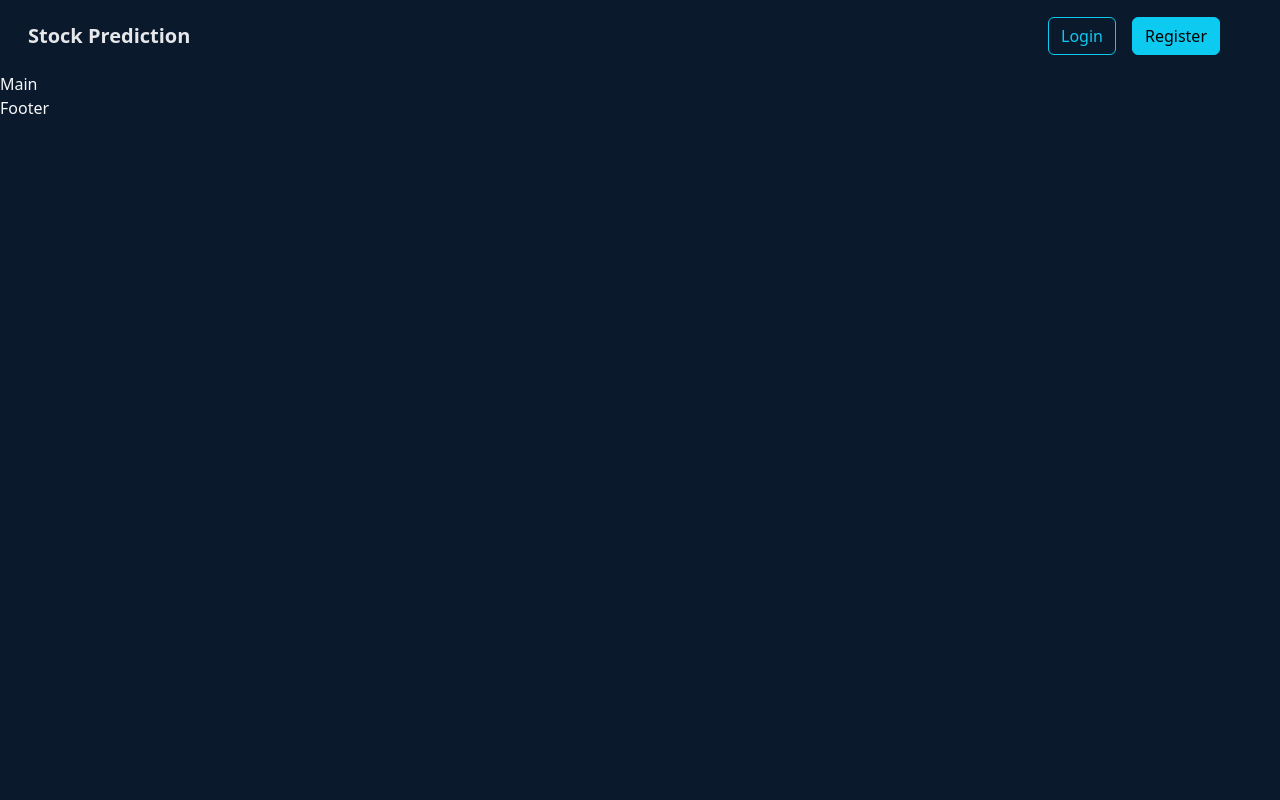
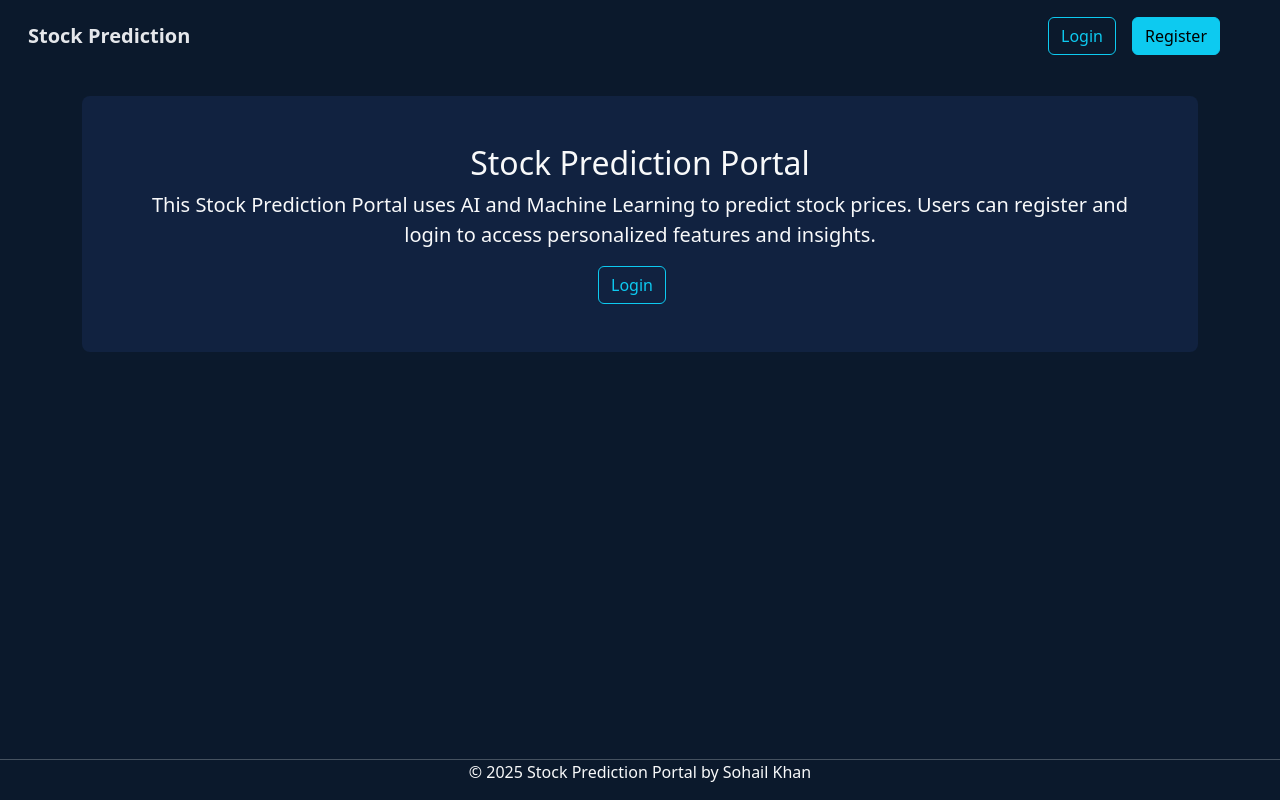
Before and after one commit to sohailk007/fullstack-ai-ml-stock-app, a React (Vite) app in the folder frontend/: page / in a window 1280 px wide. Built offline with nearby package versions, Linux system fonts and the light colour scheme.

Commit message:
refactor layout structure in App component; enhance Main and Footer components with improved styling and content

```diff
--- a/frontend/src/App.jsx
+++ b/frontend/src/App.jsx
@@ -1,17 +1,21 @@
-import { useState } from 'react'
 import './assets/css/style.css'
 import Header from './components/Header.jsx'
 import Main from './components/Main.jsx'
 import Footer from './components/Footer.jsx'
 
 function App() {
+  return (
+    <div className="d-flex flex-column min-vh-100">
 
-  return (
-    <>
-    <Header />
-    <Main />
-    <Footer/>
-    </>
+      <Header />
+
+      {/* Main content grows and pushes footer down */}
+      <main className="flex-grow-1">
+        <Main />
+      </main>
+
+      <Footer />
+    </div>
   )
 }
 
--- a/frontend/src/assets/css/style.css
+++ b/frontend/src/assets/css/style.css
@@ -1,3 +1,6 @@
 body{
     background-color:#0B192C;
 }
+.bg-light-dark{
+    background-color:#112240;
+}
--- a/frontend/src/components/Footer.jsx
+++ b/frontend/src/components/Footer.jsx
@@ -2,7 +2,12 @@ import React from 'react'
 
 const Footer = () => {
   return (
-    <div className='text-light'>Footer</div>
+    <footer className="mt-auto py-3">
+      <hr className="border-light opacity-25 m-0" />
+      <p className="text-light text-center mb-0">
+        © 2025 Stock Prediction Portal by Sohail Khan
+      </p>
+    </footer>
   )
 }
 
--- a/frontend/src/components/Main.jsx
+++ b/frontend/src/components/Main.jsx
@@ -2,7 +2,20 @@ import React from 'react'
 
 const Main = () => {
   return (
-    <div className='text-light'>Main</div>
+    <>
+    <div className='container'>
+      <div className='p-5 text-center bg-light-dark rounded-3 mt-4'>
+        <h2 className='text-light'>Stock Prediction Portal</h2>
+        <p className='text-light lead'>This Stock Prediction Portal uses AI and Machine Learning to predict stock prices.
+          Users can register and login to access personalized features and insights.
+        </p>
+        <a className="btn btn-outline-info me-3" href="#">
+          Login
+        </a>
+      </div>
+
+    </div>
+    </>
   )
 }
 
```
